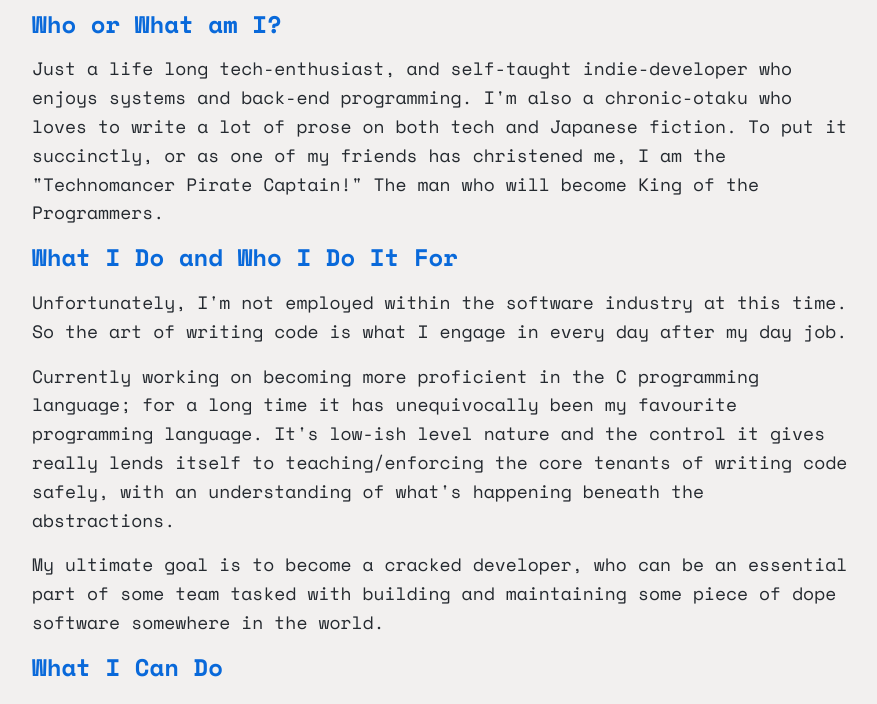
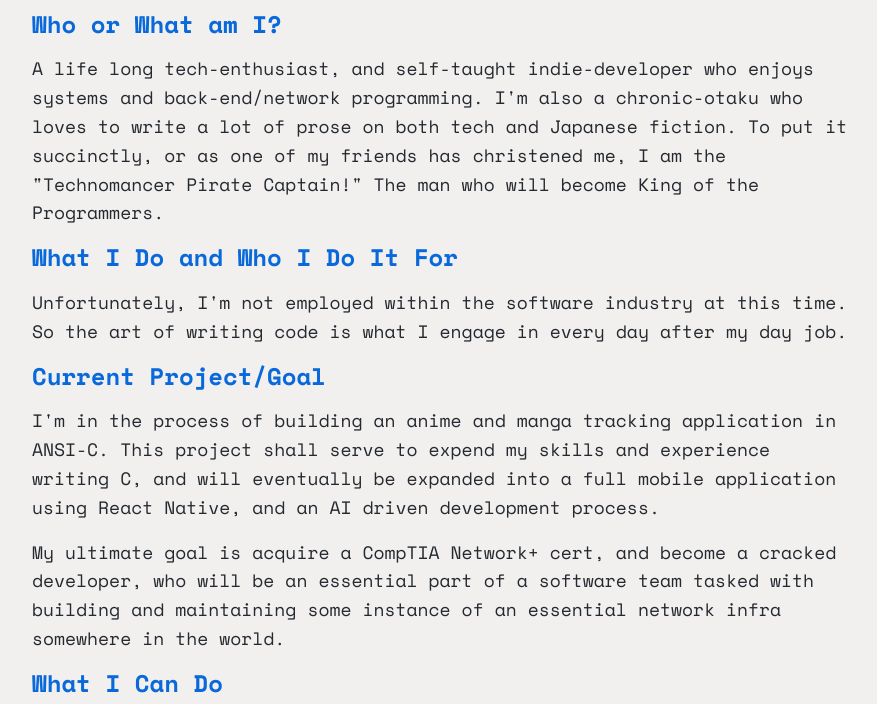
Before and after one commit to DannyBimma/dannybimma.github.io, a plain HTML site: page about.html in a window 1280 px wide. Shown: the part 342-1046 px from the top of the page, without its empty margins (200-1077 px from the left). Drawn offline with nearby package versions, Linux system fonts and the light colour scheme.

Commit message:
Update about info.

```diff
--- a/about.html
+++ b/about.html
@@ -92,8 +92,8 @@
             <h2>Hello, world! I'm Danny Bimma</h2>
             <h3>Who or What am I?</h3>
             <p>
-              Just a life long tech-enthusiast, and self-taught indie-developer
-              who enjoys systems and back-end programming. I'm also a
+              A life long tech-enthusiast, and self-taught indie-developer who
+              enjoys systems and back-end/network programming. I'm also a
               chronic-otaku who loves to write a lot of prose on both tech and
               Japanese fiction. To put it succinctly, or as one of my friends
               has christened me, I am the "Technomancer Pirate Captain!" The man
@@ -108,19 +108,21 @@
               day after my day job.
             </p>
 
+            <h3>Current Project/Goal</h3>
+
             <p>
-              Currently working on becoming more proficient in the C programming
-              language; for a long time it has unequivocally been my favourite
-              programming language. It's low-ish level nature and the control it
-              gives really lends itself to teaching/enforcing the core tenants
-              of writing code safely, with an understanding of what's happening
-              beneath the abstractions.
+              I'm in the process of building an anime and manga tracking
+              application in ANSI-C. This project shall serve to expend my
+              skills and experience writing C, and will eventually be expanded
+              into a full mobile application using React Native, and an AI
+              driven development process.
             </p>
 
             <p>
-              My ultimate goal is to become a cracked developer, who can be an
-              essential part of some team tasked with building and maintaining
-              some piece of dope software somewhere in the world.
+              My ultimate goal is acquire a CompTIA Network+ cert, and become a
+              cracked developer, who will be an essential part of a software
+              team tasked with building and maintaining some instance of an
+              essential network infra somewhere in the world.
             </p>
 
             <h3>What I Can Do</h3>
@@ -171,9 +173,9 @@
             <h3>When I'm Not Squashing Bugs</h3>
             <p>
               Besides coding, the only other things I can truly get lost in are
-              watching anime and reading manga/books. My favourite series in the
-              entire world is One Piece, and if you have any love for Luffy at
-              all please find a way to connect with me—we shall have lots to
+              watching anime and reading manga/fiction. My favourite series in
+              the entire world is One Piece, and if you have any love for Luffy
+              at all please find a way to connect with me—we shall have lots to
               discuss.
             </p>
 
```
Also changed, not shown: 1 other file.
